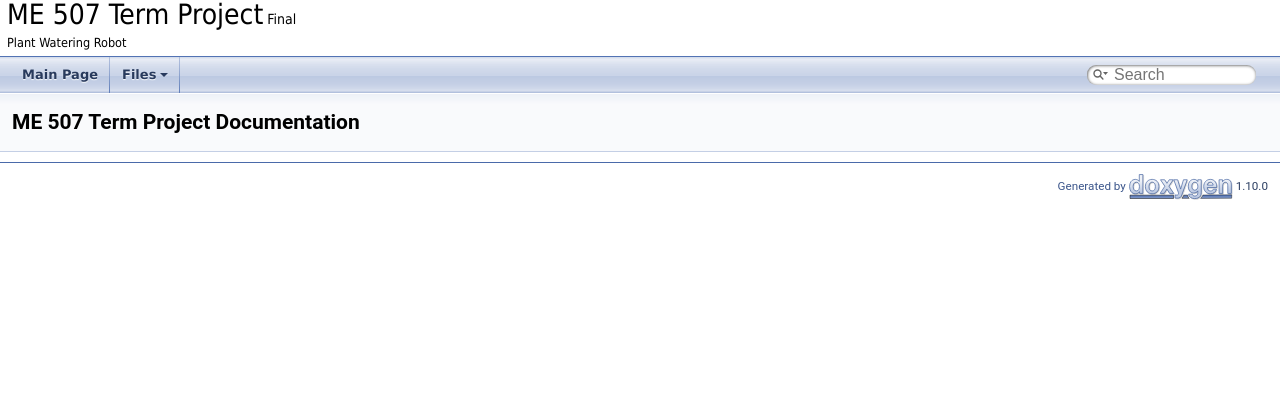
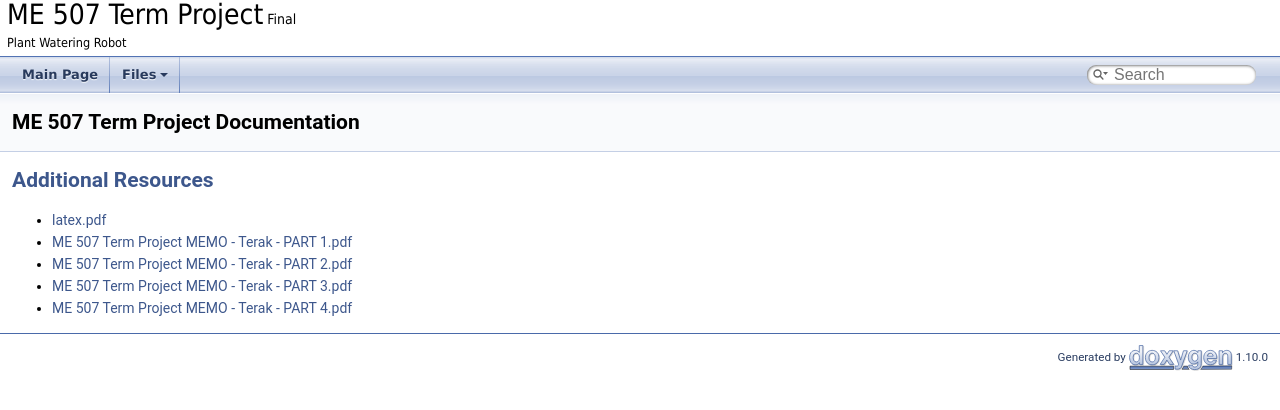
Before and after one commit to Terak12/Terak.github.io, a plain HTML site: page index.html in a window 1280 px wide. Drawn offline with Linux system fonts and the light colour scheme; files that its build step writes are made by us from their sources; files whose address does not match are found by name.

Commit message:
Update index.html

```diff
--- a/index.html
+++ b/index.html
@@ -76,6 +76,14 @@ $(function() {
 </div><!--header-->
 <div class="contents">
 <a href="doxygen_crawl.html"/>
+<h2>Additional Resources</h2>
+<ul>
+    <li><a href="pdfs/latex.pdf" target="_blank">latex.pdf</a></li>
+    <li><a href="pdfs/ME 507 Term Project MEMO - Terak - PART 1.pdf" target="_blank">ME 507 Term Project MEMO - Terak - PART 1.pdf</a></li>
+    <li><a href="pdfs/ME 507 Term Project MEMO - Terak - PART 2.pdf" target="_blank">ME 507 Term Project MEMO - Terak - PART 2.pdf</a></li>
+    <li><a href="pdfs/ME 507 Term Project MEMO - Terak - PART 3.pdf" target="_blank">ME 507 Term Project MEMO - Terak - PART 3.pdf</a></li>
+    <li><a href="pdfs/ME 507 Term Project MEMO - Terak - PART 4.pdf" target="_blank">ME 507 Term Project MEMO - Terak - PART 4.pdf</a></li>
+</ul>
 </div><!-- contents -->
 <!-- start footer part -->
 <hr class="footer"/><address class="footer"><small>
```
